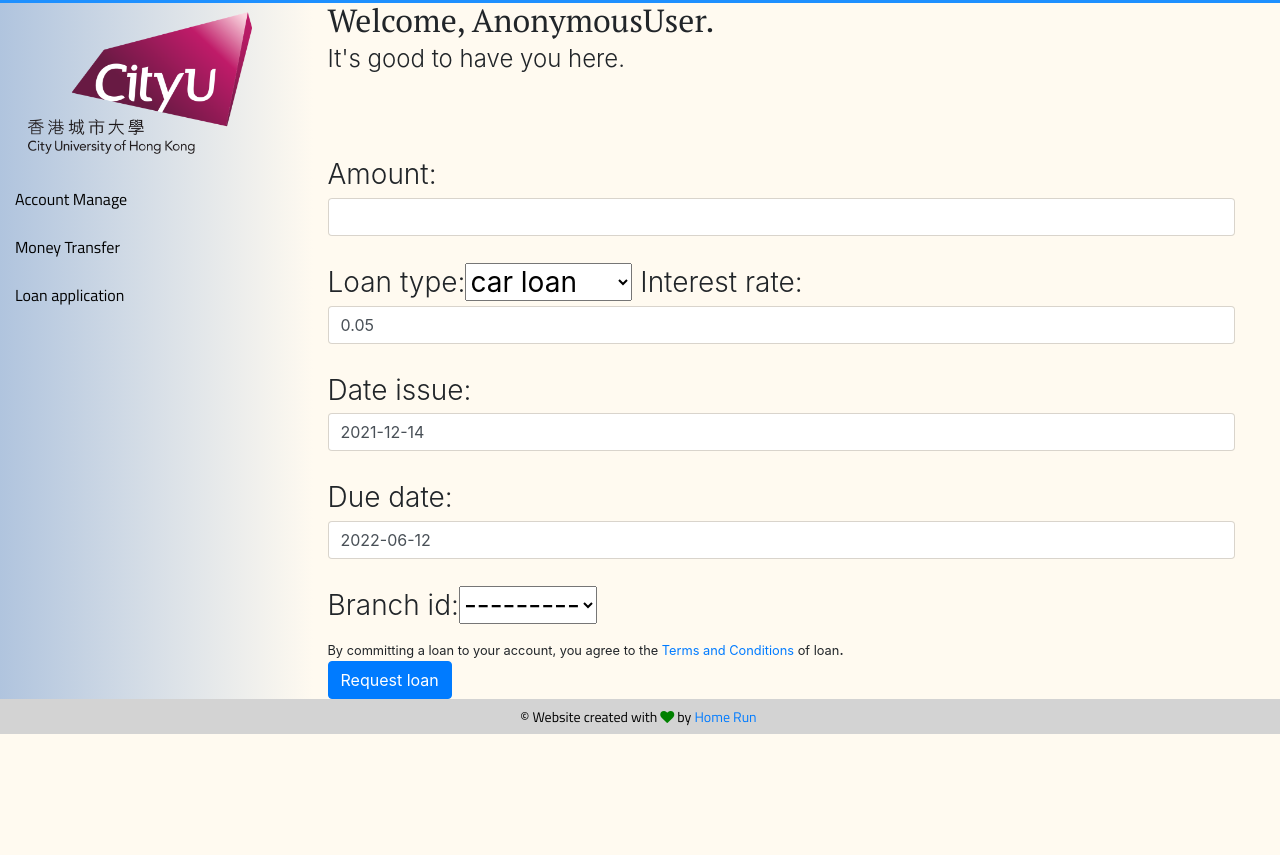
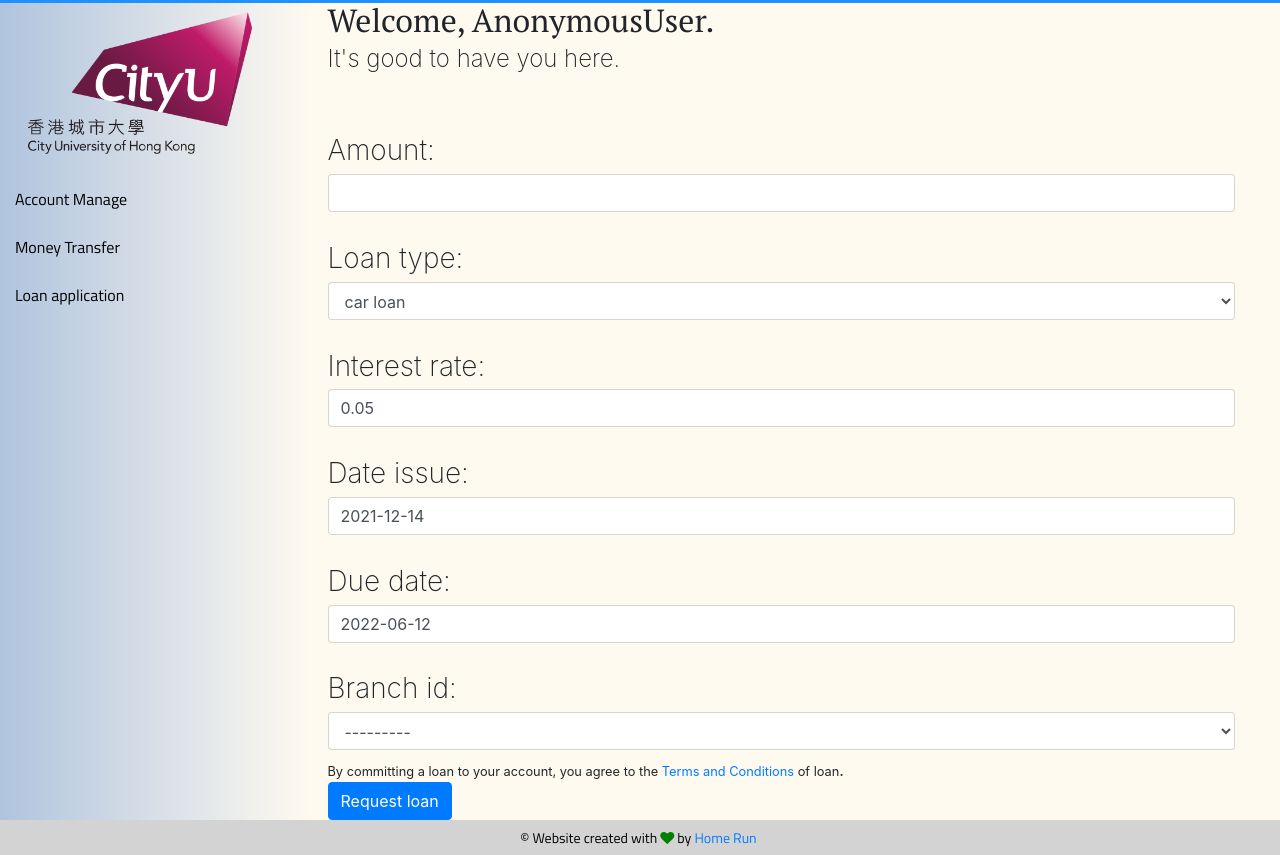
Before and after one commit to MingyaoLII/SDSC5003_Project, a Django app: page /profile/loans/ in a window 1280 px wide. Shown: the part 56-911 px from the top of the page. Before the commit the page ends 790 px from the top, so only its background shows below. Run offline with Django 3.2, Linux system fonts and the light colour scheme; data comes from the database, SQL or seed files in the repository; both versions use the stored data as it was after the commit; some libraries are stand-ins or nearby versions.

Commit message:
front page change

```diff
--- a/profiles/forms.py
+++ b/profiles/forms.py
@@ -41,3 +41,7 @@
     class Meta:
         model = models.loans
         fields = ['amount', 'loan_type', 'interest_rate', 'date_issue', 'due_date', 'branch_id']
+        widgets={
+            'loan_type':forms.Select(attrs={'class':'form-control'}),
+            'branch_id':forms.Select(attrs={'class':'form-control'})
+        }
--- a/profiles/templates/profiles/loans.html
+++ b/profiles/templates/profiles/loans.html
@@ -65,14 +65,14 @@
 {% block bodycontent %}
     <section id="welcome_post" class="col-9">
         <h2>Welcome, <span id="prof_name">{{ user }}.</span> </h2>
-        <h4 style="font-weight: 300;">It's good to have you here.</h4>
-        <br>
+        <h4 style="font-weight: 200;">It's good to have you here.</h4>
+
 
         <form action="{ url 'profiles:loans' }" method="post">
             {% csrf_token %}
 
             <br>
-            <h3 style="font-weight: 300;">
+            <h3 style="font-weight: 200;">
                 {{ form }}
             </h3>
             <small>By committing a loan to your account, you agree to the <a href="#">Terms and Conditions</a> of loan</small>. <br>
```
Also changed, not shown: db.sqlite3.
